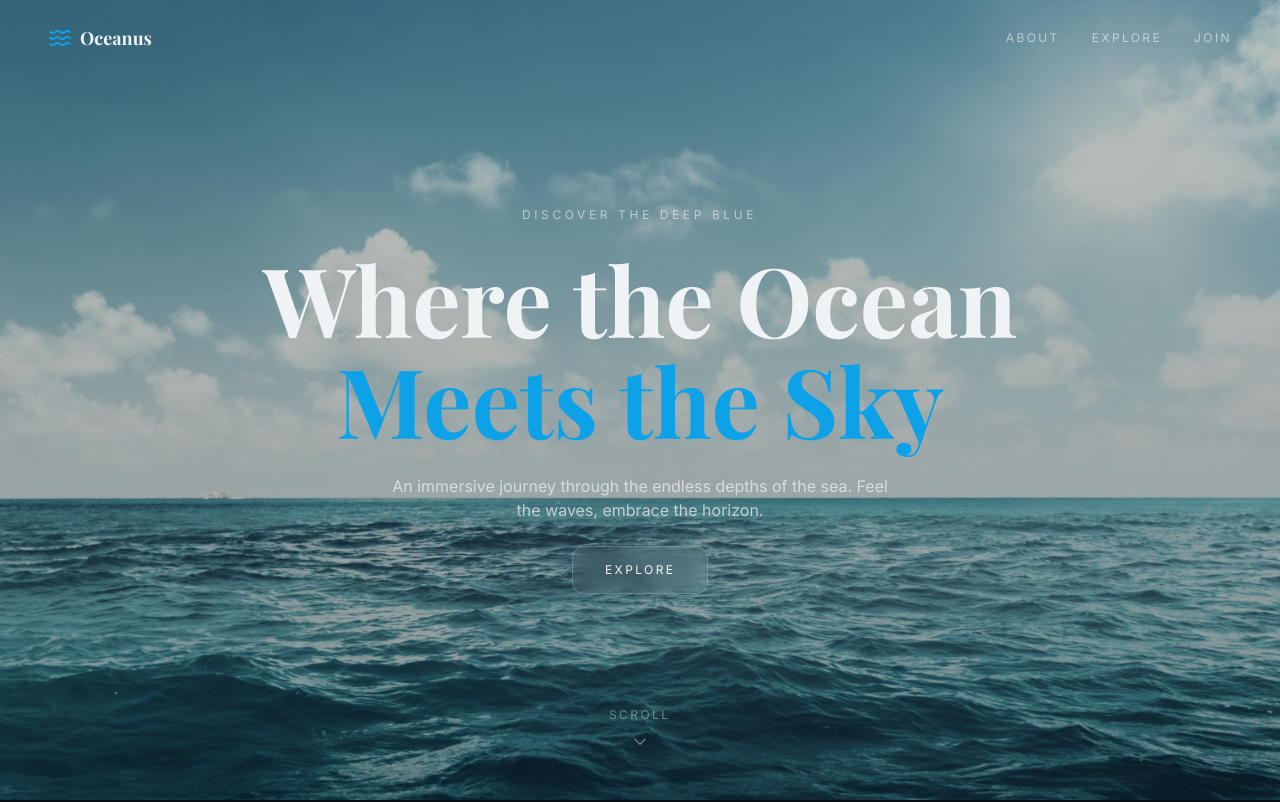
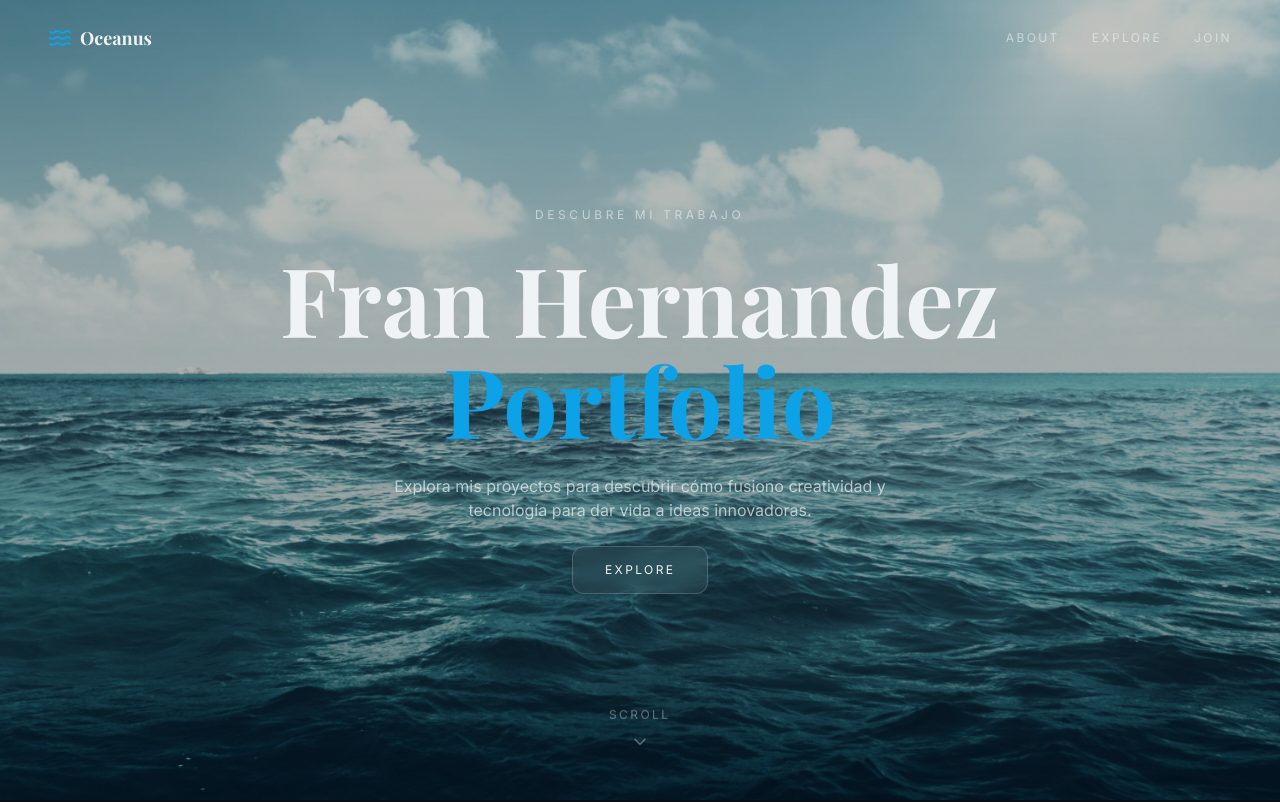
Before and after one commit to earlrititi-lang/web_fran, a plain HTML site: page index.html in a window 1280 px wide. Shown: the top 802 px of the page. Drawn offline with nearby package versions, Linux system fonts and the light colour scheme.

Commit message:
Enhance animations and add Ken Burns background effect

```diff
--- a/index.html
+++ b/index.html
@@ -3,7 +3,7 @@
   <head>
     <meta charset="utf-8" />
     <meta name="viewport" content="width=device-width, initial-scale=1" />
-    <title>Oceanus - Discover the Deep Blue</title>
+    <title>- Fran Hernandez -</title>
     <meta
       name="description"
       content="An immersive journey into the depths of the ocean. Experience the majesty of the sea."
@@ -18,7 +18,9 @@
   </head>
   <body>
     <div class="background" aria-hidden="true">
-      <div class="background-image"></div>
+      <div class="background-image">
+        <div class="background-ken"></div>
+      </div>
       <div class="background-overlay"></div>
     </div>
 
@@ -41,10 +43,10 @@
     <main>
       <section class="hero">
         <div class="hero-content">
-          <p class="eyebrow reveal reveal-up" data-delay="0">Discover the Deep Blue</p>
-          <h1 class="reveal reveal-up-strong" data-delay="120">Where the Ocean<br /><span>Meets the Sky</span></h1>
+          <p class="eyebrow reveal reveal-up" data-delay="0">Descubre mi trabajo</p>
+          <h1 class="reveal reveal-up-strong" data-delay="120">Fran Hernandez<br /><span>Portfolio</span></h1>
           <p class="hero-copy reveal reveal-up" data-delay="250">
-            An immersive journey through the endless depths of the sea. Feel the waves, embrace the horizon.
+            Explora mis proyectos para descubrir cómo fusiono creatividad y tecnología para dar vida a ideas innovadoras.
           </p>
           <a href="#about" class="btn btn-glass magnetic reveal reveal-up" data-delay="380" data-magnetic>Explore</a>
         </div>
--- a/script.js
+++ b/script.js
@@ -41,8 +41,8 @@ const initMagneticButtons = () => {
       const rect = button.getBoundingClientRect();
       const x = event.clientX - rect.left - rect.width / 2;
       const y = event.clientY - rect.top - rect.height / 2;
-      position.x = x * 0.15;
-      position.y = y * 0.15;
+      position.x = x * 0.24;
+      position.y = y * 0.24;
 
       if (rafId) cancelAnimationFrame(rafId);
       rafId = requestAnimationFrame(render);
@@ -74,7 +74,7 @@ const updateScrollEffects = () => {
     );
     const progress = Math.min(y / scrollableHeight, 1);
     const parallax = progress * 320;
-    backgroundImage.style.transform = `scale(1.08) translateY(${parallax}px)`;
+    backgroundImage.style.transform = `translateY(${parallax - 120}px)`;
   }
 };
 
--- a/styles.css
+++ b/styles.css
@@ -36,12 +36,19 @@ a {
 .background-image {
   position: absolute;
   inset: -6rem;
+  will-change: transform;
+  transform: translateY(0px);
+}
+
+.background-ken {
+  position: absolute;
+  inset: 0;
   background-image: url("images/ocean_bg.jpg");
   background-size: cover;
   background-position: center;
   background-repeat: no-repeat;
   will-change: transform;
-  transform: scale(1) translateY(0px);
+  animation: ken-burns 22s ease-in-out infinite alternate;
 }
 
 .background-overlay {
@@ -185,7 +192,7 @@ a {
   font-size: 0.75rem;
   text-transform: uppercase;
   letter-spacing: 0.2em;
-  transition: transform 0.3s ease-out, background-color 0.25s ease, border-color 0.25s ease;
+  transition: transform 0.25s ease-out, background-color 0.25s ease, border-color 0.25s ease;
 }
 
 .btn.magnetic {
@@ -320,7 +327,7 @@ a {
 }
 
 .mission-card:hover {
-  transform: translateY(-6px);
+  transform: translateY(-12px) scale(1.02);
   border-color: hsl(var(--foreground) / 0.2);
   background: hsl(var(--foreground) / 0.08);
 }
@@ -487,41 +494,57 @@ cite {
 
 .reveal {
   --reveal-x: 0px;
-  --reveal-y: 2rem;
+  --reveal-y: 2.5rem;
+  --reveal-scale: 0.92;
+  --reveal-rotate: 0deg;
   opacity: 0;
-  transform: translate3d(var(--reveal-x), var(--reveal-y), 0);
-  transition: opacity 0.7s ease, transform 0.7s cubic-bezier(0.22, 1, 0.36, 1);
-  will-change: opacity, transform;
+  filter: blur(8px);
+  transform: translate3d(var(--reveal-x), var(--reveal-y), 0)
+    scale(var(--reveal-scale))
+    rotate(var(--reveal-rotate));
+  transition:
+    opacity 0.95s ease,
+    transform 0.95s cubic-bezier(0.16, 1, 0.3, 1),
+    filter 0.95s ease;
+  will-change: opacity, transform, filter;
 }
 
 .reveal-left {
-  --reveal-x: -4rem;
+  --reveal-x: -6rem;
   --reveal-y: 0px;
+  --reveal-scale: 0.9;
+  --reveal-rotate: -2deg;
 }
 
 .reveal-right {
-  --reveal-x: 4rem;
+  --reveal-x: 6rem;
   --reveal-y: 0px;
+  --reveal-scale: 0.9;
+  --reveal-rotate: 2deg;
 }
 
 .reveal-up {
   --reveal-x: 0px;
-  --reveal-y: 2rem;
+  --reveal-y: 3.5rem;
+  --reveal-scale: 0.94;
 }
 
 .reveal-up-strong {
   --reveal-x: 0px;
-  --reveal-y: 3rem;
+  --reveal-y: 5rem;
+  --reveal-scale: 0.9;
 }
 
 .reveal-down {
   --reveal-x: 0px;
-  --reveal-y: -2rem;
+  --reveal-y: -3.5rem;
+  --reveal-scale: 0.94;
 }
 
 .reveal.show {
   opacity: 1;
-  transform: translate3d(0px, 0px, 0px);
+  filter: blur(0);
+  transform: translate3d(0px, 0px, 0px) scale(1) rotate(0deg);
 }
 
 @media (prefers-reduced-motion: reduce) {
@@ -546,6 +569,20 @@ cite {
   50% {
     transform: translateY(0);
     animation-timing-function: cubic-bezier(0, 0, 0.2, 1);
+  }
+}
+
+@keyframes ken-burns {
+  0% {
+    transform: scale(1.06) translate3d(0%, 0%, 0);
+  }
+
+  50% {
+    transform: scale(1.13) translate3d(-1.5%, -1%, 0);
+  }
+
+  100% {
+    transform: scale(1.2) translate3d(1.5%, 1%, 0);
   }
 }
 
```
